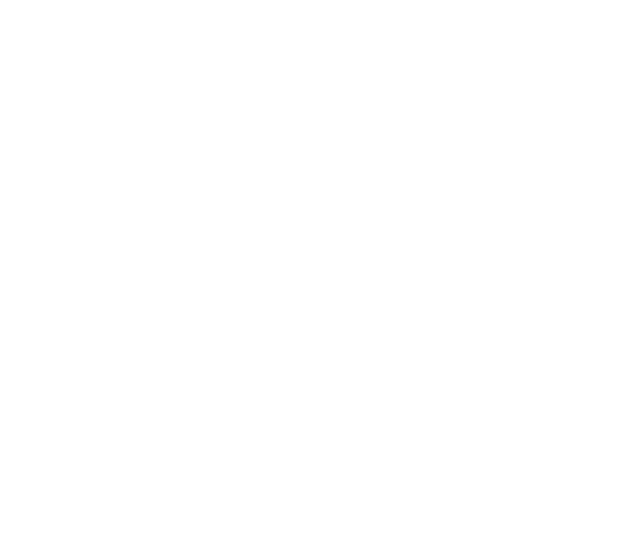
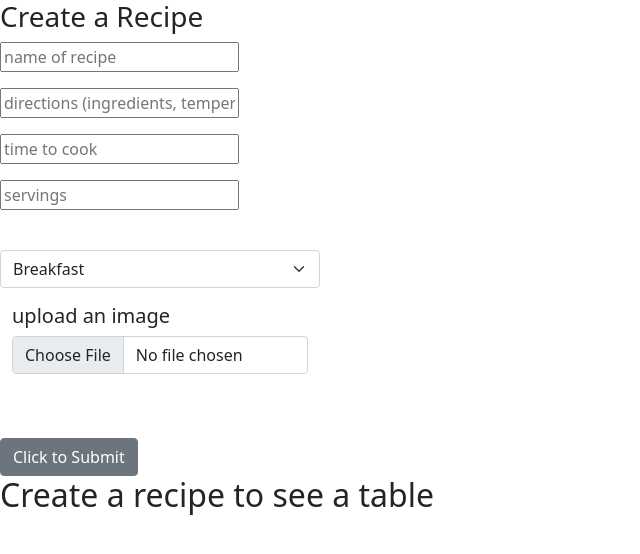
Before and after one commit to kkordesh/clickncook-client, a React (Create React App) app: page / in a window 1280 px wide. Shown: the top 554 px of the page, without its empty margins (0-640 px from the left). Built offline with nearby package versions, Linux system fonts and the light colour scheme.

Commit message:
recipe index, recipe create, and recipe row in progress

```diff
--- a/src/App.js
+++ b/src/App.js
@@ -1,9 +1,23 @@
 import logo from './logo.svg';
 import './App.css';
+import Navbar from './Home/Navbar';
+import RecipeIndex from './RecipeIndex/RecipeIndex';
 
 function App() {
+
+  //Code below is for having the recipes only able to display when the user is succesfully logged in
+
+  /*const protectedViews = () => {
+    return (token === localStorage.getItem ('token') ? <RecipeIndex token={token}/>
+    : <Auth updateToken={updateToken}/>)
+  } */
+
+
   return (
-    <div className="App">
+    <div>
+      {/* <Navbar clearToken={clearToken}/>
+      {protectedViews()} */}
+      <RecipeIndex />
 
     </div>
   );
--- a/src/RecipeIndex/RecipeCreate/RecipeCreate.jsx
+++ b/src/RecipeIndex/RecipeCreate/RecipeCreate.jsx
@@ -1 +1,101 @@
-// recipe create jsx here
+import React, { useState, useEffect } from 'react';
+import {Button, Form, FormGroup, Label, Input, Container} from 'reactstrap';
+
+const RecipeCreate = (props) => {
+    const [nameOfRecipe, setNameOfRecipe] = useState('');
+    const [directions, setDirections] = useState('');
+    const [timeToCook, setTimeToCook] = useState('');
+    const [servings, setServings] = useState('');
+    const [category, setCategory] = useState('');
+    const [image, setImage] = useState('');
+    const [loading, setLoading] = useState(false);
+
+    const HandleSubmit = (e) => {
+        e.preventDefault();
+        fetch('http://localhost:4000/recipe/', {
+            method: 'POST',
+            body: JSON.stringify({recipe:{nameOfRecipe: nameOfRecipe, directions: directions, timeToCook: timeToCook, servings:Number(servings),
+            category: category, image: image}}),
+            headers: new Headers ({
+                'Content-Type': 'application/json',
+               // 'Authorization': props.token
+            })
+        }) .then((res) => res.json())
+        .then((recipeData) => {
+            console.log(recipeData);
+            setNameOfRecipe("");
+            setDirections("");
+            setTimeToCook("");
+            setServings("");
+            setCategory("");
+            setImage("");
+            props.fetchRecipe();
+        })
+    }
+
+    const UploadImage = async (e) => {
+        const files = e.target.files;
+        const data = new FormData();
+        data.append("file", files[0]);
+        data.append("upload_preset", "images");
+        setLoading(true);
+        const res = await fetch (
+            "https://api.cloudinary.com/v1_1/dw451lydk/image/upload",
+            {
+                method: "POST",
+                body: data,
+            }
+        )
+        const File = await res.json();
+
+        console.log(File.secure_url)
+        setImage(File.secure_url)
+        setLoading(false)
+    }
+
+
+
+    return (
+        <>
+          <h3>Create a Recipe</h3>
+          <Form onSubmit={HandleSubmit}>
+          <FormGroup>
+              <Label htmlFor='nameOfRecipe'/>
+              <input name="nameOfRecipe" placeholder='name of recipe' value={nameOfRecipe} onChange={(e) => setNameOfRecipe(e.target.value)} />
+          </FormGroup>
+          <FormGroup>
+              <Label htmlFor='directions'/>
+              <input name="directions" placeholder='directions (ingredients, temperature times, etc.)' value={directions} onChange={(e) => setDirections(e.target.value)} />
+          </FormGroup>
+          <FormGroup>
+              <Label htmlFor='timeToCook'/>
+              <input name="timeToCook" placeholder='time to cook' value={timeToCook} onChange={(e) => setTimeToCook(e.target.value)} />
+          </FormGroup>
+          <FormGroup>
+              <Label htmlFor='servings'/>
+              <input name="servings" placeholder='servings' value={servings} onChange={(e) => setServings(e.target.value)} />
+          </FormGroup>
+          <FormGroup>
+              <Label htmlFor='category'/>
+              <Input type="select" name="category" value={category} onChange={(e) => setCategory(e.target.value)}>
+                  <option value="Breakfast">Breakfast</option>
+                  <option value="Lunch">Lunch</option>
+                  <option value="Dinner">Dinner</option>
+                  <option value="Dessert">Dessert</option>
+              </Input>
+          </FormGroup>
+              <Container>
+              <h5>upload an image</h5>
+          <FormGroup>
+                    <Input type="file" name='file' placeholder='Upload image Here' onChange={UploadImage} />
+                    <br />
+                    {loading ? (<h3>Loading...</h3>) : <img src={image} style={{width: "300px"}}/>}
+                </FormGroup>
+                </Container>
+            <Button type="submit">Click to Submit</Button>
+        </Form>
+        </>
+     );
+}
+
+export default RecipeCreate;
--- a/src/RecipeIndex/RecipeIndex.jsx
+++ b/src/RecipeIndex/RecipeIndex.jsx
@@ -1 +1,38 @@
-//recipe index jsx here
+import React, { useState, useEffect } from 'react';
+import {Container, Row, Col} from 'reactstrap';
+import RecipeCreate from './RecipeCreate/RecipeCreate';
+
+const RecipeIndex = (props) => {
+    const [recipes, setRecipes] = useState([]);
+
+const FetchRecipes  = () => {
+    fetch('http://localhost:4000/recipe', {
+        method: 'GET',
+        headers: new Headers ({
+            'Content-Type': 'application/json',
+            //'Authorization': props.token
+        })
+    }) .then ((res) => res.json())
+    .then((recipeData) => {
+        setRecipes(recipeData)
+    })
+
+    useEffect(() => {
+        FetchRecipes()
+    }, []);
+
+}
+
+    return (
+        <div>
+            <Col md="3">
+                <RecipeCreate fetchRecipes={FetchRecipes} /*token={props.token}*//>
+            </Col>
+            <Col md="9">
+                <h2>Create a recipe to see a table</h2>
+            </Col>
+        </div>
+     );
+}
+
+export default RecipeIndex;
--- a/src/index.js
+++ b/src/index.js
@@ -2,6 +2,7 @@
 import ReactDOM from 'react-dom';
 import './index.css';
 import App from './App';
+import 'bootstrap/dist/css/bootstrap.min.css';
 import reportWebVitals from './reportWebVitals';
 
 ReactDOM.render(
```
Also changed, not shown: src/RecipeIndex/RecipeTable/RecipeRow/RecipeRow.jsx (+14 -1 lines).
